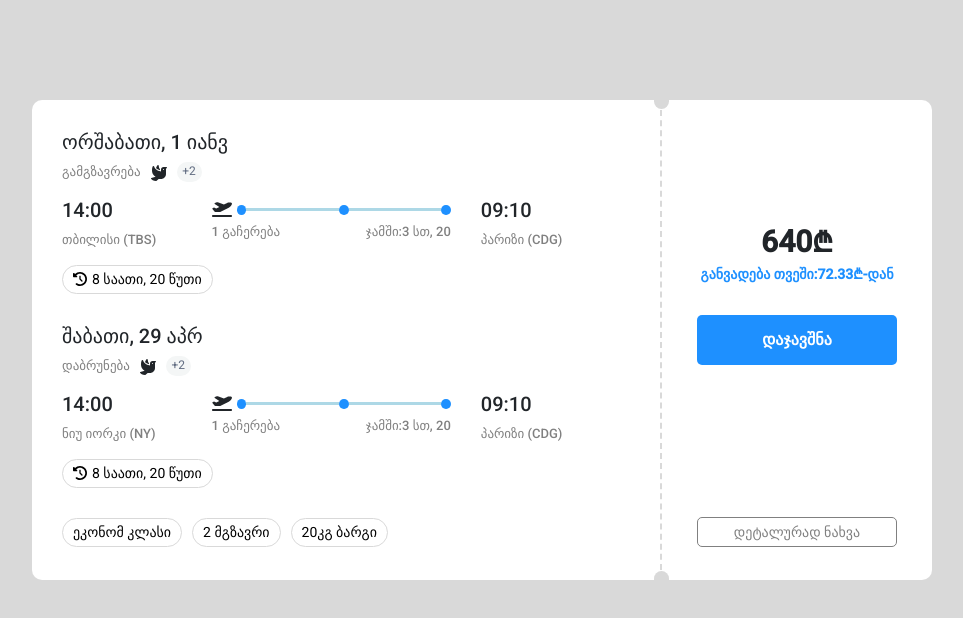
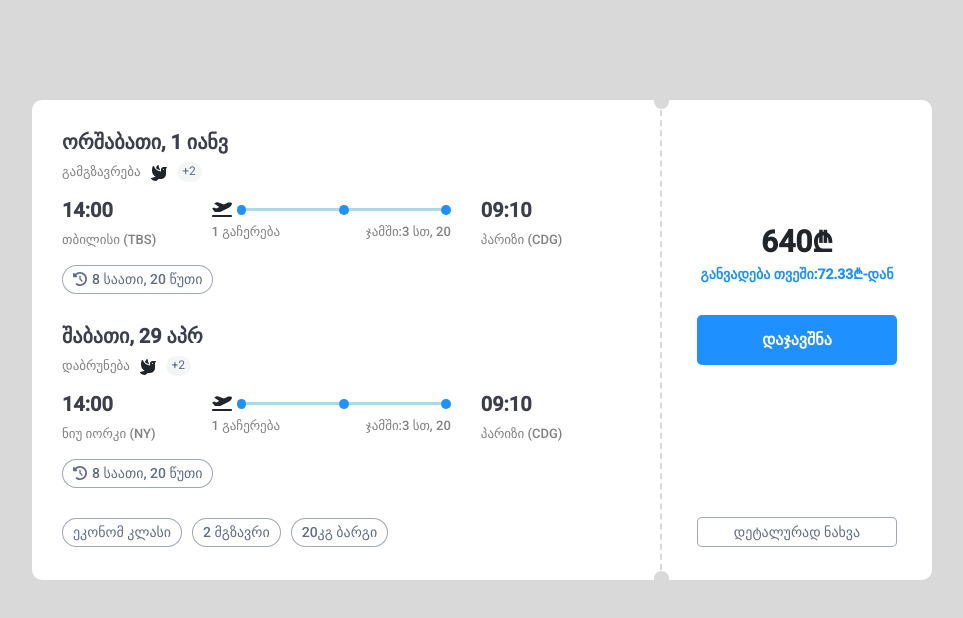
Before and after one commit to GioDanelia940/ticket, an Angular app: page / in a window 1280 px wide. Shown: the top 618 px of the page, without its empty margins (158-1121 px from the left). Built offline with nearby package versions, Linux system fonts and the light colour scheme.

Commit message:
Update ticket-desktop.component.scss

```diff
--- a/src/app/ticket-desktop/ticket-desktop.component.scss
+++ b/src/app/ticket-desktop/ticket-desktop.component.scss
@@ -8,6 +8,10 @@
 .ticket-body {
   height: 100%;
   width: 100%;
+}
+h5 {
+  font-weight: bold;
+  color: rgb(60, 63, 73);
 }
 .second-part {
   width: 30%;
@@ -82,13 +86,13 @@
   background-color: white;
   border-radius: 15px;
   padding: 3px 10px;
-  color: black;
+  color: rgb(97, 108, 129);
   font-size: 14px;
-  font-weight: 400;
-  border: 1px solid rgb(217, 217, 217);
+  font-weight: 500;
+  border: 1px solid rgba(97, 108, 129, 0.6);
 }
 .button-type-1:hover {
-  background-color: rgb(217, 217, 217);
+  background-color: rgba(217, 217, 217);
   box-shadow: 1px 1px 5px grey;
 }
 .price {
@@ -115,13 +119,13 @@
 }
 .detail-button {
   background-color: white;
-  color: grey;
   width: 200px;
   height: 30px;
   border-radius: 5px;
-  border: 1px solid grey;
+  color: rgb(97, 108, 129);
+  font-size: 14px;
   font-weight: 500;
-  font-size: 14px;
+  border: 1px solid rgba(97, 108, 129, 0.6);
 }
 
 .detail-button:hover {
```
